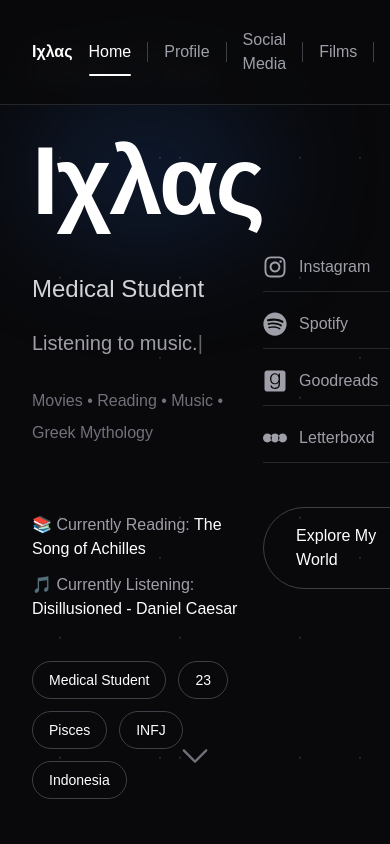
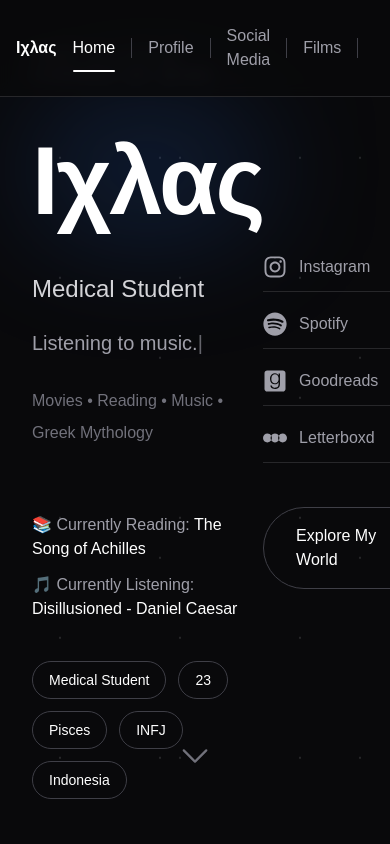
Before and after one commit to ikhlasabdi03-hash/Ikhlas, a Next.js app: page / in a window 390 px wide. Shown: the top 844 px of the page. Built offline with nearby package versions, Linux system fonts and the light colour scheme.

Commit message:
navbar update

```diff
--- a/app/components/Navbar.tsx
+++ b/app/components/Navbar.tsx
@@ -10,7 +10,7 @@ type NavbarProps = {
 export default function Navbar({ active, setActive }: NavbarProps) {
   return (
 <nav className="fixed top-0 z-50 w-full border-b border-zinc-800 bg-zinc-950/80 backdrop-blur">
-  <div className="mx-auto flex max-w-6xl items-center justify-between px-8 py-5">
+  <div className="mx-auto flex max-w-6xl items-center justify-between px-4 py-4 sm:px-8 sm:py-5">
 
 <h1>
   <a
@@ -22,7 +22,7 @@ export default function Navbar({ active, setActive }: NavbarProps) {
   </a>
 </h1>
 
-    <div className="flex items-center text-zinc-400">
+    <div className="flex items-center overflow-x-auto text-zinc-400">
 
 <a
   href="#home"
```
